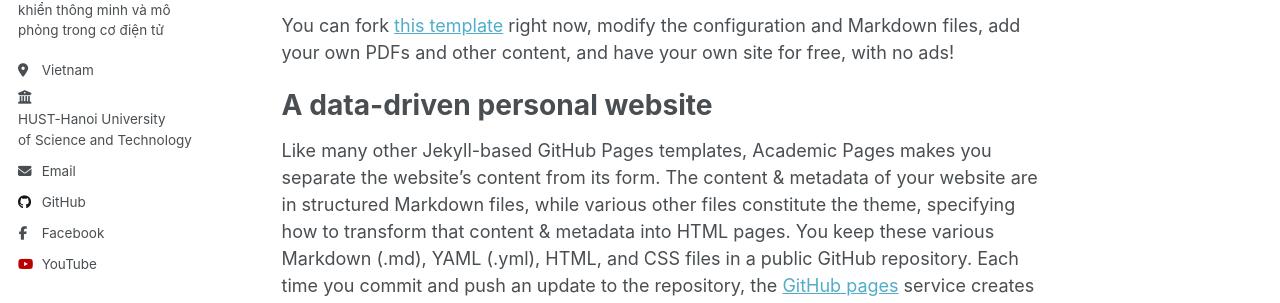
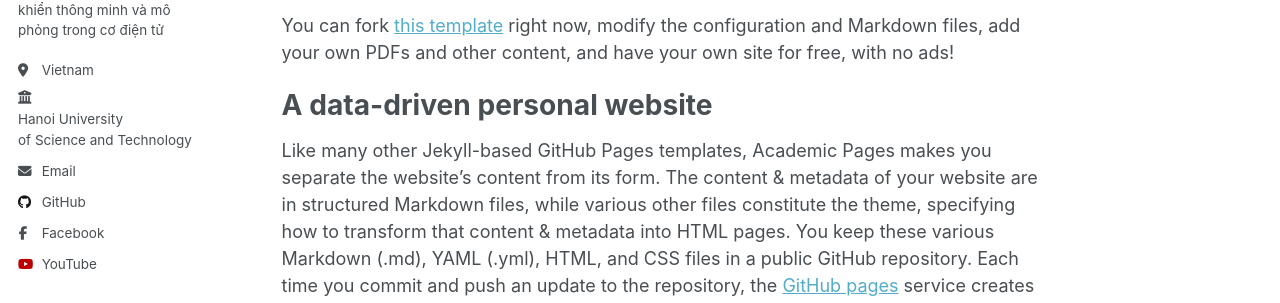
Before and after one commit to nguyenbinh-shark/nguyenbinh-shark.github.io, a Jekyll site: the page built from _pages/about.md, in a window 1280 px wide. Shown: the part 397-700 px from the top of the page. Built offline with Jekyll 4.4.1, drawn with Linux system fonts in a browser that asks for light colours; a script that is not in the unit is left out.

Commit message:
Update _config.yml

```diff
--- a/_config.yml
+++ b/_config.yml
@@ -26,7 +26,7 @@ author:
   pronouns         : #"He/His"
   bio              : "Tôi là sinh viên ngành Cơ điện tử (CTTT – ME_E1, K67) tại Đại học Bách Khoa Hà Nội, quan tâm đến robot, hệ thống điều khiển thông minh và mô phỏng trong cơ điện tử"
   location         : "Vietnam"
-  employer         : "HUST-Hanoi University<br>of Science and Technology"
+  employer         : "Hanoi University<br>  of Science and Technology"
   employer_url     : "https://www.hust.edu.vn"
   uri              : #URL
   email            : "trannguyenbinh.shark@gmail.com"
```
